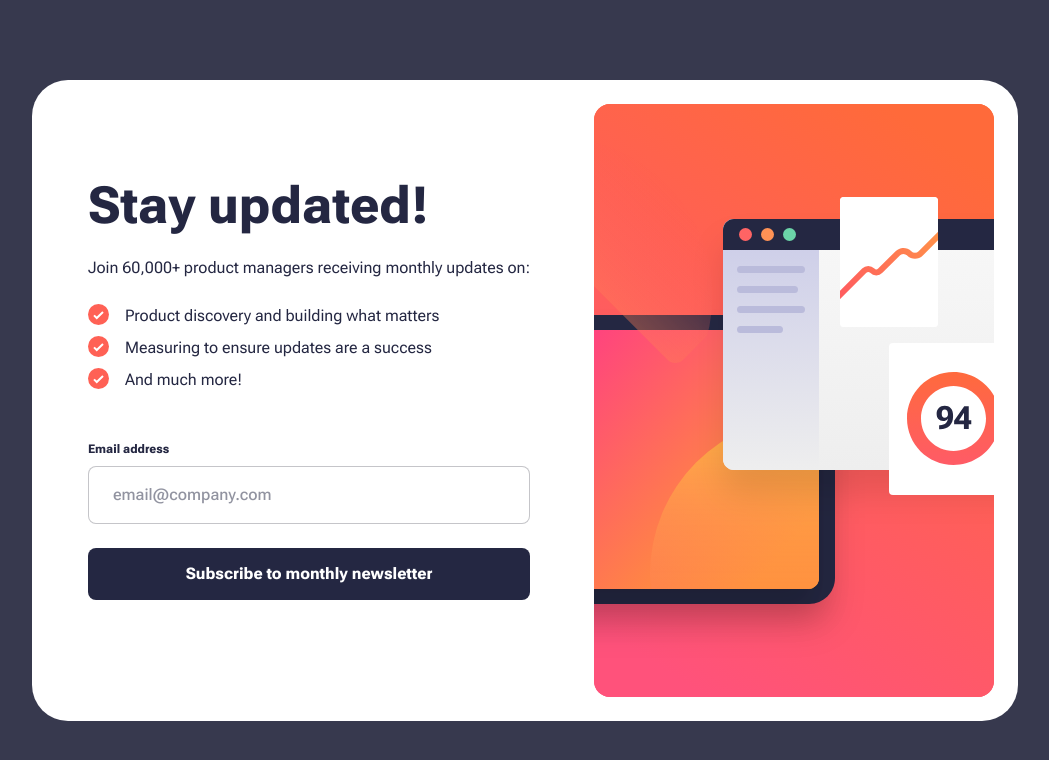
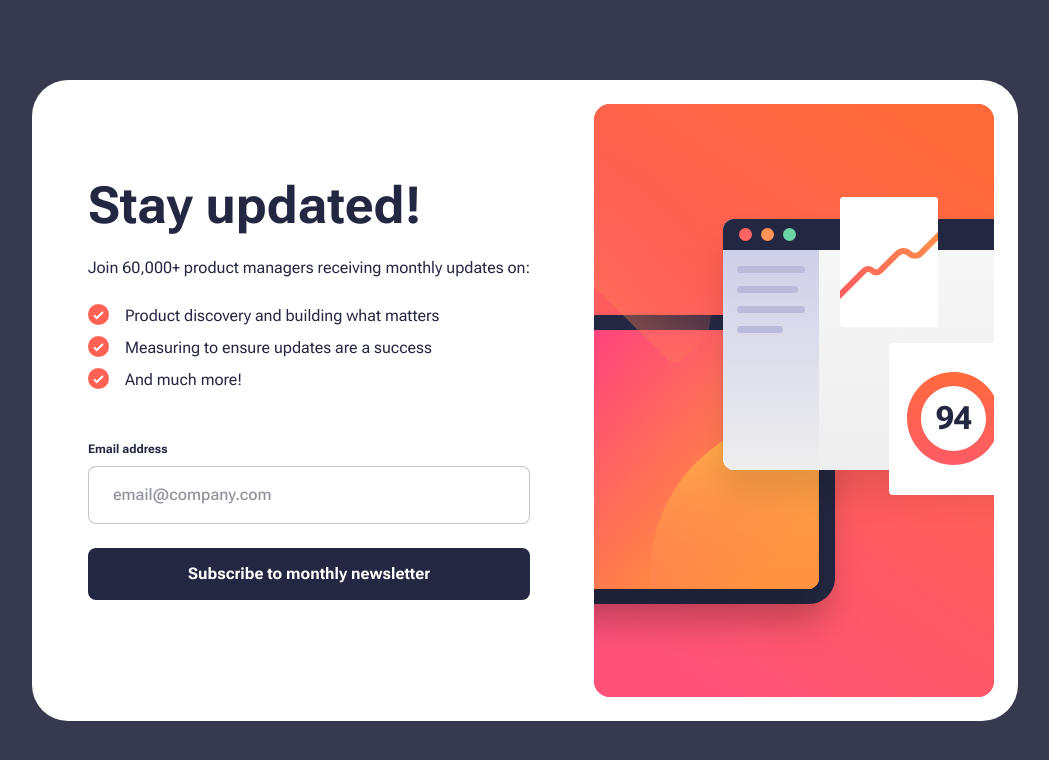
Before and after one commit to leoikeh99/news-letter-signup, a website built with Vite: page index.html in a window 1280 px wide. Shown: the whole page, without its empty margins (115-1164 px from the left). Built offline with nearby package versions, Linux system fonts and the light colour scheme.

Commit message:
Fixed font weight issues

```diff
--- a/style.css
+++ b/style.css
@@ -17,7 +17,7 @@
 
   --fw-regular: 400;
   --fw-medium: 500;
-  --fw-bold: 800;
+  --fw-bold: 700;
 
   --fs-300: 0.75rem;
   --fs-400: 1rem;
```
